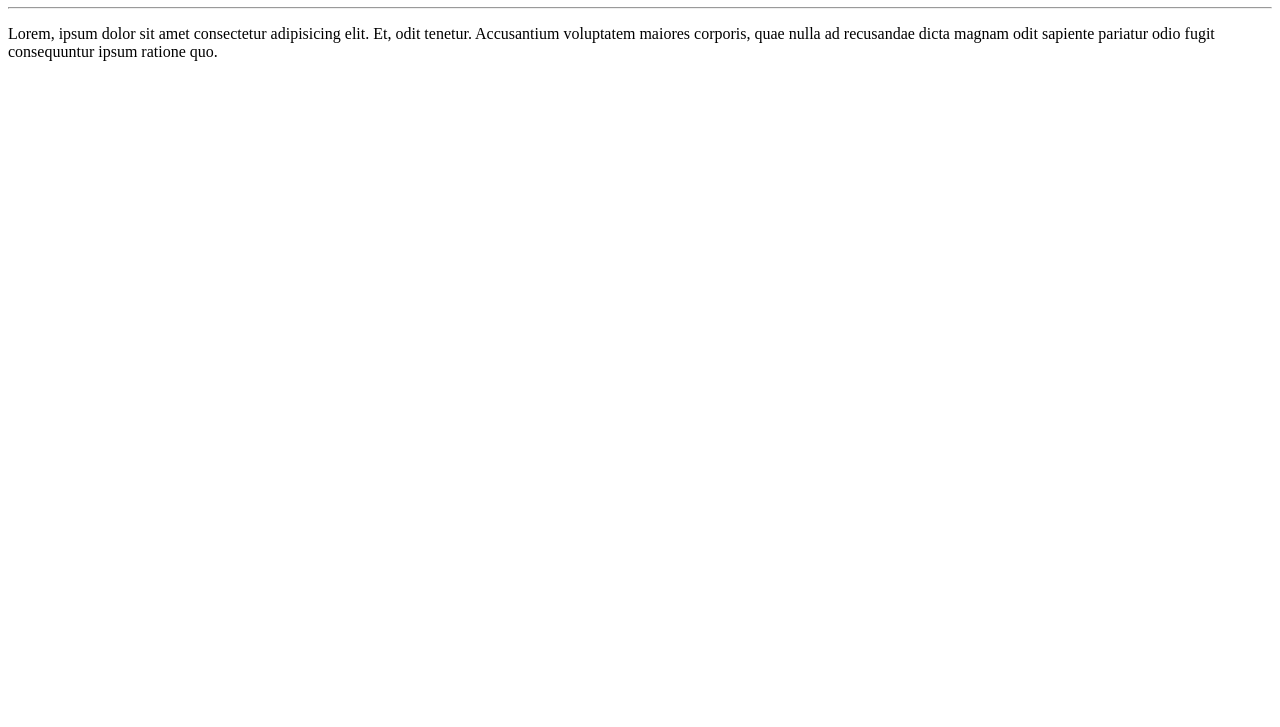
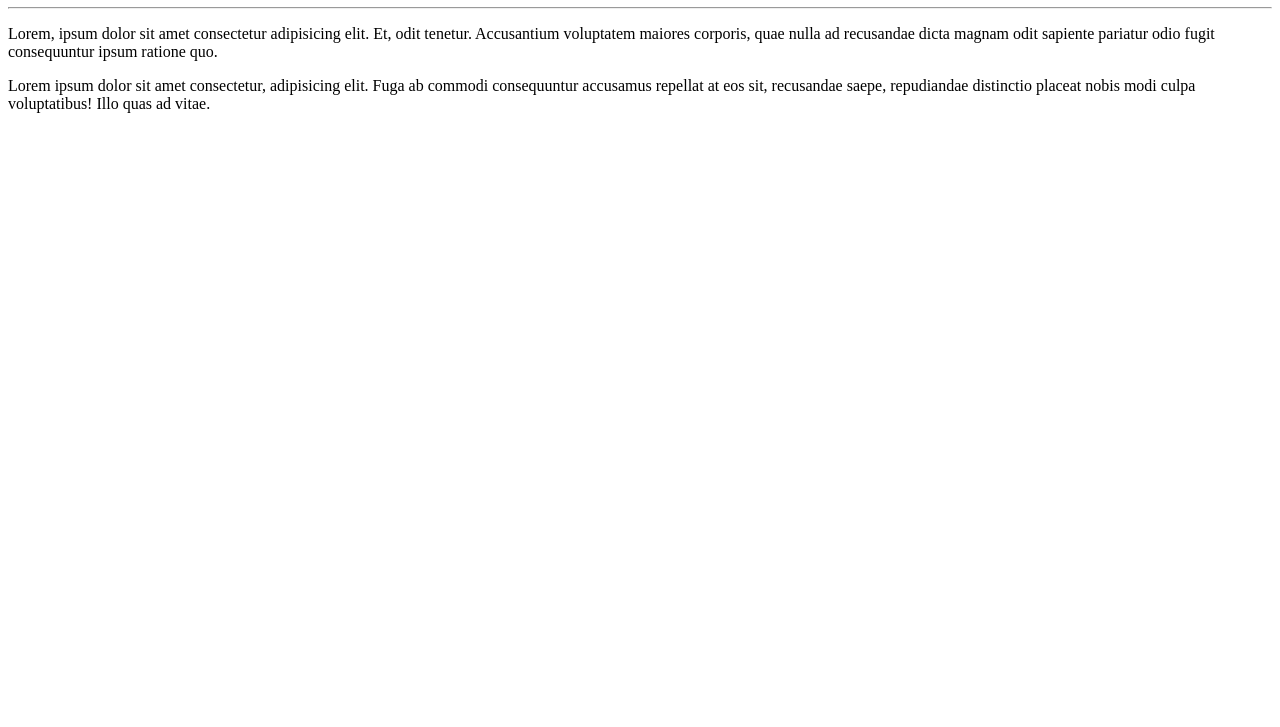
Before and after one commit to TheGabrielVieira/OlaMundo, a plain HTML site: page site-exemplo/index.html in a window 1280 px wide. Shown: the part 73-800 px from the top of the page. Drawn offline with Linux system fonts and the light colour scheme.

Commit message:
adiçao de aparagrafo

```diff
--- a/site-exemplo/index.html
+++ b/site-exemplo/index.html
@@ -9,5 +9,6 @@
     <h1>Olá, Mundo</h1>
     <hr>
     <p>Lorem, ipsum dolor sit amet consectetur adipisicing elit. Et, odit tenetur. Accusantium voluptatem maiores corporis, quae nulla ad recusandae dicta magnam odit sapiente pariatur odio fugit consequuntur ipsum ratione quo.</p>
+    <p>Lorem ipsum dolor sit amet consectetur, adipisicing elit. Fuga ab commodi consequuntur accusamus repellat at eos sit, recusandae saepe, repudiandae distinctio placeat nobis modi culpa voluptatibus! Illo quas ad vitae.</p>
 </body>
 </html>
```
